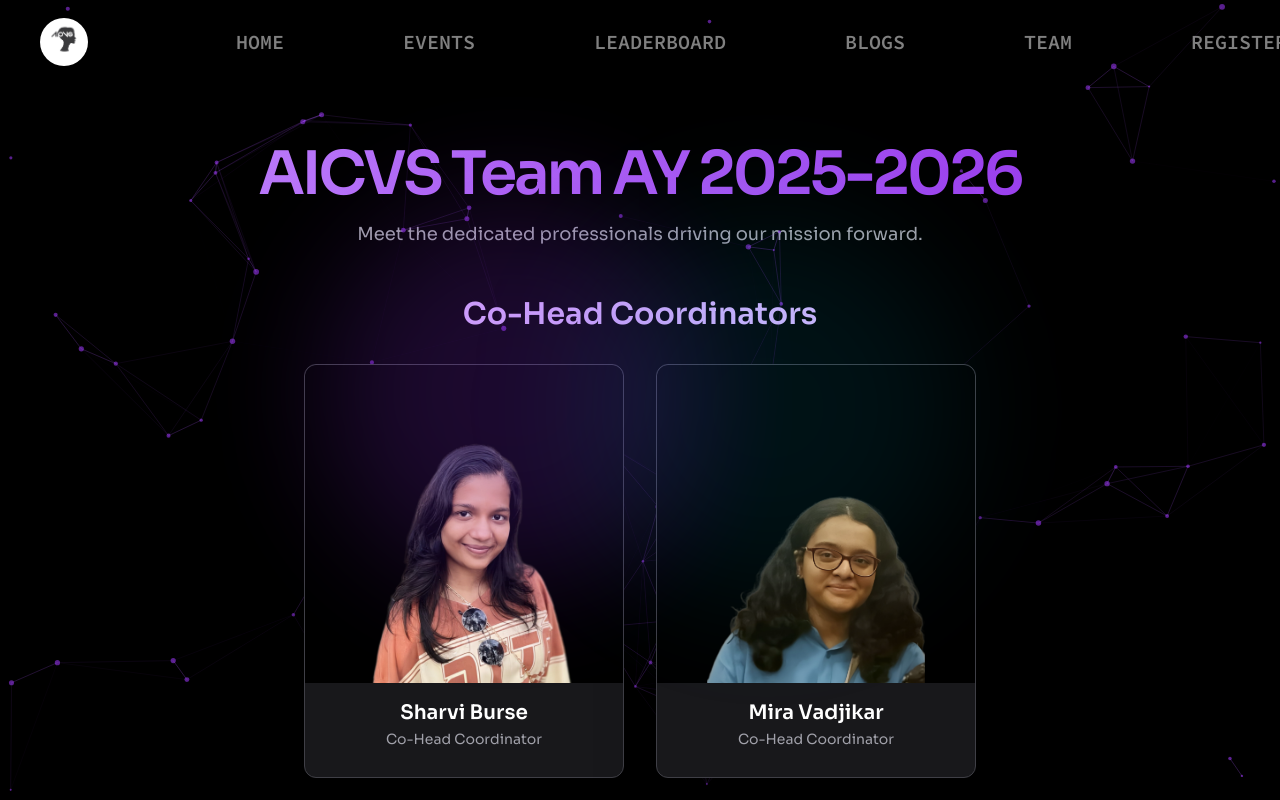
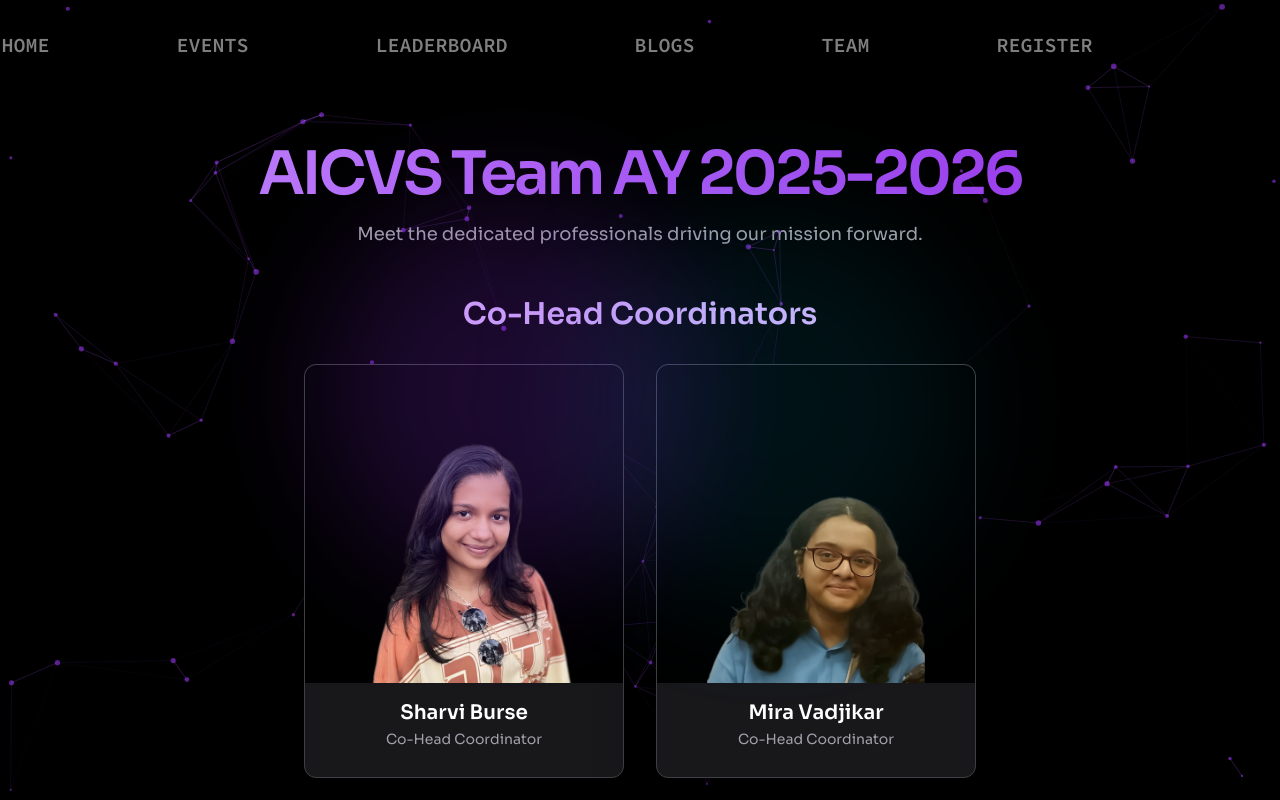
Before and after one commit to VedikaKayangude/AICVSWEBSITE, a React (Vite) app: page /team in a window 1280 px wide. Shown: the top 800 px of the page. Built offline with nearby package versions, Linux system fonts and the light colour scheme.

Commit message:
Update Header.jsx

```diff
--- a/src/components/Header.jsx
+++ b/src/components/Header.jsx
@@ -35,32 +35,17 @@ const Header = () => {
     openNavigation ? "bg-n-8" : "bg-transparent"
   }`}
 >
-   <div className="flex items-center justify-between px-5 lg:px-7.5 xl:px-10 max-lg:py-4">
-
-      <a
-  className="flex items-center w-[4rem] mr-6 flex-shrink-0"
-  href="/"
->
-  <img
-    className="rounded-full h-[48px] w-[48px]"
-    src={brainwave}
-    alt="AICVS"
-  />
-</a>
-
+    <div className="flex px-5 lg:px-7.5 xl:px-10 max-lg:py-4">
+      <a className="block w-[12rem] xl:mr-8" href="#hero">
+        <img className="rounded-full mt-2 mx-auto lg:my-5 h-[50px] w-[50px]" src={brainwave} width={80} height={80} alt="AICVS" />
+      </a>
 
       <nav
-  className={`${
-    openNavigation ? "flex" : "hidden"
-  } fixed top-[5rem] left-0 right-0 bottom-0 bg-n-8
-  lg:static lg:flex lg:flex-1 lg:ml-15 lg:justify-start lg:bg-transparent`}
->
-
-
-
-<div className="relative z-2 flex flex-col items-center justify-center gap-6 lg:gap-6
- lg:flex-row lg:justify-start">
-
+        className={`${
+          openNavigation ? "flex" : "hidden"
+        } fixed top-[5rem] left-0 right-0 bottom-0 bg-n-8 lg:static lg:flex lg:mx-auto lg:bg-transparent`}
+      >
+        <div className="relative z-2 flex flex-col items-center justify-center -translate-x-[10%] gap-8 m-auto lg:flex-row">
           {navigation.map((item) => (
             <a
               key={item.id}
@@ -83,7 +68,7 @@ const Header = () => {
       </nav>
 
       <Button
-        className="lg:hidden"
+        className="ml-auto lg:hidden"
         onClick={toggleNavigation}
       >
         <MenuSvg openNavigation={openNavigation} />
```
